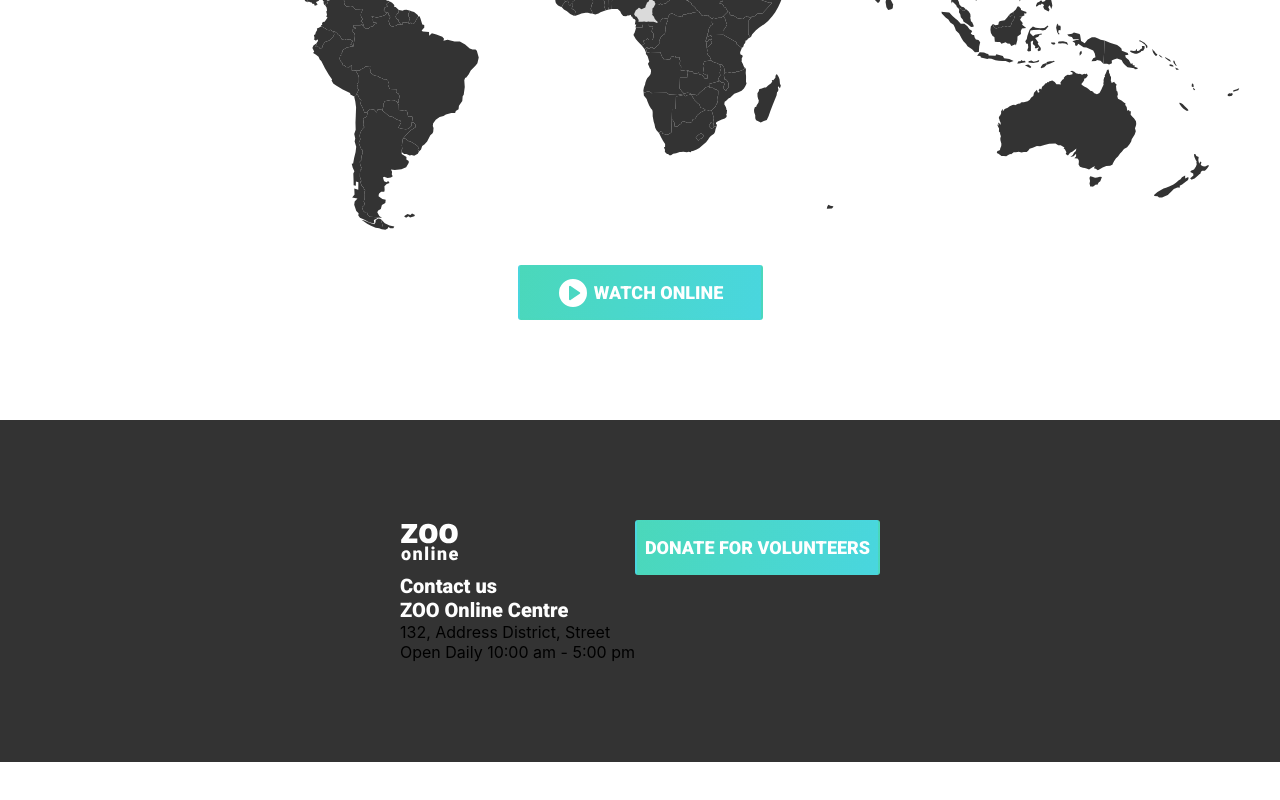
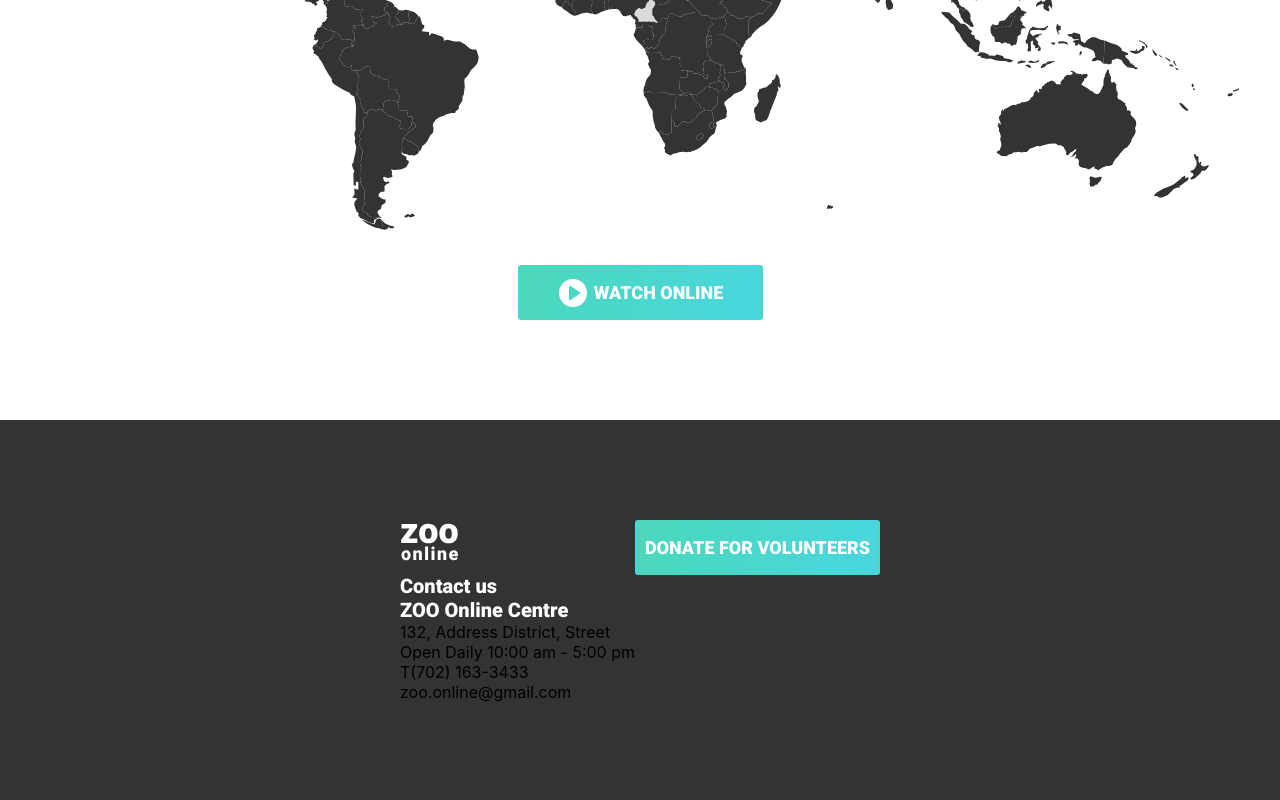
Before and after one commit to 0trava/ZOO_online, a React (Create React App) app: page / in a window 1280 px wide. Shown: the part 3744-4544 px from the top of the page. Before the commit the page ends 4506 px from the top, so only its background shows below. Built offline with nearby package versions, Linux system fonts and the light colour scheme.

Commit message:
add text contact

```diff
--- a/src/components/Page_section/Footer/Footer.jsx
+++ b/src/components/Page_section/Footer/Footer.jsx
@@ -20,6 +20,9 @@ const Footer = () => {
            <p>132, Address District, Street</p>
            <p>Open Daily 10:00 am - 5:00 pm</p>
 
+           <p>T(702) 163-3433</p>
+           <p>zoo.online@gmail.com</p>
+
         </div>
 
 
```
